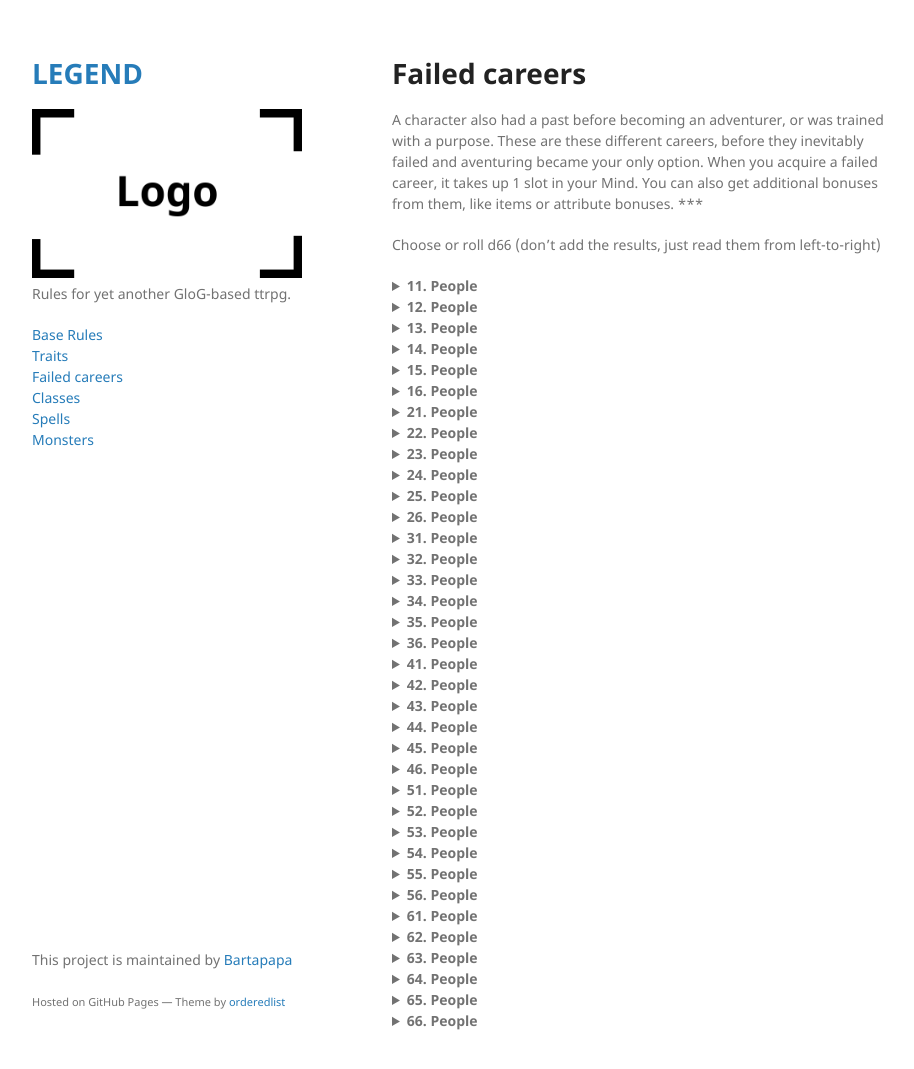
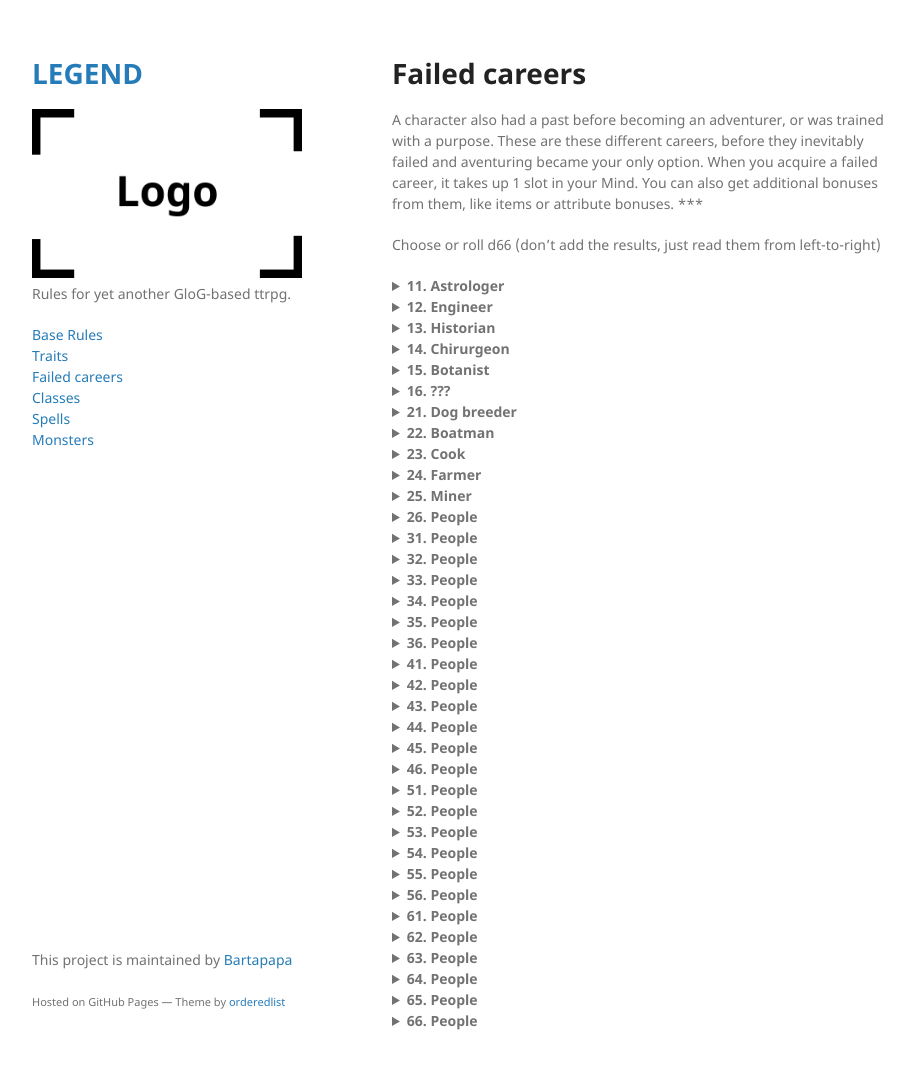
Before and after one commit to Bartapapa/legend, a Jekyll site: the page built from docs/pages/failedcareers.md, in a window 1280 px wide and 1081 px high. Shown: the top 1069 px of the window, without its empty margins (178-1092 px from the left). Built offline with Jekyll 4.4.1, drawn with Linux system fonts in a browser that asks for light colours; some of the changed lines change nothing that is shown.

Commit message:
Update failedcareers.md

```diff
--- a/docs/pages/failedcareers.md
+++ b/docs/pages/failedcareers.md
@@ -10,58 +10,98 @@
 Choose or roll d66 (don't add the results, just read them from left-to-right)
 
 <details markdown="1">
-<summary><b>11. People</b></summary>
+<summary><b>11. Astrologer</b></summary>
+You know how to read the stars and constellations, and navigate using them. Sometimes, you can read fate in the stars. Once per session, you can look up at the stars for 1 hour. Doing so, the GM will state one word, related to something that you'll probably come across the next day.
+
+Bonus item: book of star maps (you can name constellations)
+
++2 Lore, -1 Might.
+</details>
+
+<details markdown="1">
+<summary><b>12. Engineer</b></summary>
+You worked on heavy machinery, and even on certain automatons. By spending an hour with a mechanic object and your tools, you can make light repairs or alterations. For anything more, you'll need a workshop.
+
+Bonus item: iron toolbox (with plenty of bits and bobs, although they're all a little rusty)
+
++1 Might or Grace.
+</details>
+
+<details markdown="1">
+<summary><b>13. Historian</b></summary>
+You know how to recognize old objects of interest. While these are Trash to others, they count as Valuables to a collector or another historian.
+
+Bonus item: old dusty book (once per day, you can attempt to glean information about a place, a person or item. Roll a d6. On a 6, the GM gives you a vague hint or tidbit about that)
+
++1 Lore.
+</details>
+
+<details markdown="1">
+<summary><b>14. Chirurgeon</b></summary>
+You know basic anatomy and biology of beasts and humanoids alike. You know many details of the anatomy and biology of humanoids of your species, and deal +1 damage to them when using light melee weapons. Over Lunch, with your tools, you can remove 1 Wound from someone.
+
+Bonus item: unusual utensils (as a Medical kit)
+
++1 Grace or Lore.
+</details>
+
+<details markdown="1">
+<summary><b>15. Botanist</b></summary>
+You know how to make herbal teas and remedies, and can easily differentiate between poisonous and comestible flora.
+
+Bonus item: nightshade (can be made into an ingested poison)
+
++1 Lore.
+</details>
+
+<details markdown="1">
+<summary><b>16. ???</b></summary>
 
 </details>
 
 <details markdown="1">
-<summary><b>12. People</b></summary>
+<summary><b>21. Dog breeder</b></summary>
+You can recognize dogs by type, easily. You know different breeds so well that you get a boon on Reaction rolls with them.
 
+Bonus item: good dog (as Follower, 1 Might, d6 damage, it knows basic commands)
+
++1 Wit.
 </details>
 
 <details markdown="1">
-<summary><b>13. People</b></summary>
+<summary><b>22. Boatman</b></summary>
+You know how to solo operate small sail-based water vehicles. You can tie a very good knot - if you spend some time on it, it won't budge unless its cut.
 
+Bonus item: oar (medium melee, two-handed)
+
++1 Might or Wit.
 </details>
 
 <details markdown="1">
-<summary><b>14. People</b></summary>
+<summary><b>23. Cook</b></summary>
+You know how to prepare plenty of foods, and know when something tastes off (you don't know whether it's bad or poisonous). Over Lunch, you can transform any number of inventory slots' worth of foodstuffs into a meal. If your party eats the meal, they have a bonus to HP equal to the number of inventory slots worth of food you put into it.
 
+Bonus item: iron ladle (improvised melee)
+
++1 Lore.
 </details>
 
 <details markdown="1">
-<summary><b>15. People</b></summary>
+<summary><b>24. Farmer</b></summary>
+You understand the workings of seasons, crops and domesticated animals. You can dig holes, plant things and shepherd beasts twice as fast as a normal person.
 
+Bonus item: gruff goat (as Follower, 1 Might, does goat things)
+
++1 Might.
 </details>
 
 <details markdown="1">
-<summary><b>16. People</b></summary>
+<summary><b>25. Miner</b></summary>
+You have a natural understanding of stone warrens and corridors. By looking at an entrance in a tunnel, mine or dungeon, you have the innate feeling of the direction it ends up.
 
-</details>
+Bonus item: dented lantern
 
-<details markdown="1">
-<summary><b>21. People</b></summary>
-
-</details>
-
-<details markdown="1">
-<summary><b>22. People</b></summary>
-
-</details>
-
-<details markdown="1">
-<summary><b>23. People</b></summary>
-
-</details>
-
-<details markdown="1">
-<summary><b>24. People</b></summary>
-
-</details>
-
-<details markdown="1">
-<summary><b>25. People</b></summary>
-
++1 Might.
 </details>
 
 <details markdown="1">
```
